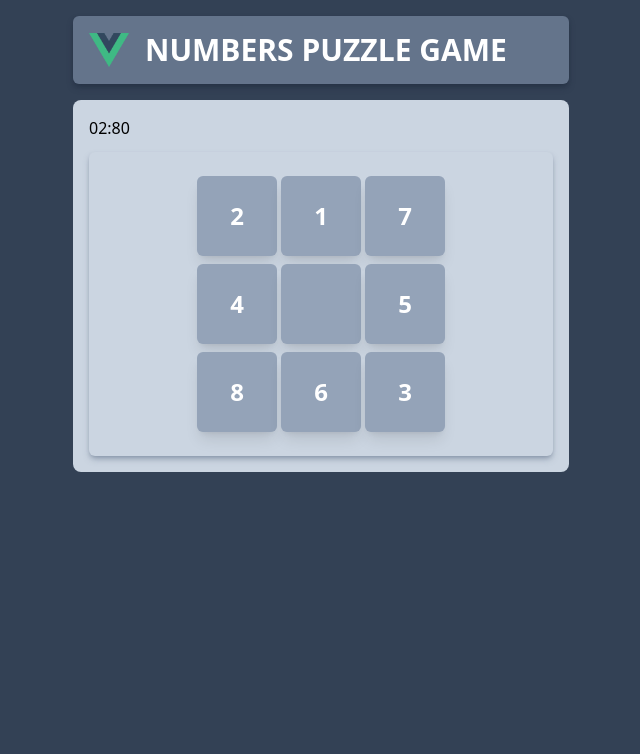
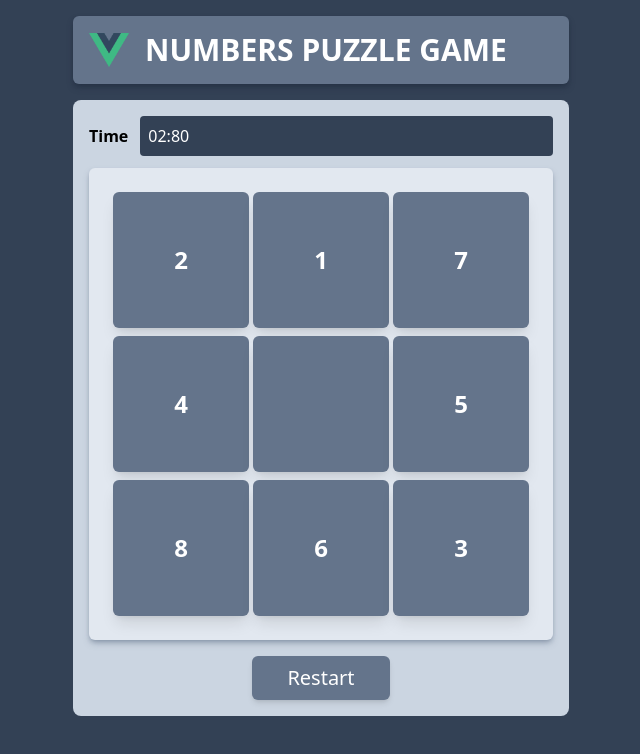
Before and after one commit to molul/numbers-game_vue, a Vue app: page / in a window 1280 px wide. Both pictures are taken after a click on the button "START". Shown: the top 754 px of the page, without its empty margins (319-959 px from the left). Built offline with nearby package versions, Linux system fonts and the light colour scheme.

Commit message:
Restyling finished

```diff
--- a/src/App.vue
+++ b/src/App.vue
@@ -18,7 +18,7 @@
 		</div>
 
 		<div v-if="status === 'gaming'" class="height-100 d-flex justify-content-center align-items-center">
-			<Game :size="size" @stop-game="stopGame"/>
+			<Game :size="size" @stop-game="stopGame" @play-again="playAgain"/>
 		</div>
 
 		<div v-if="status === 'stopping'" class="height-100 d-flex justify-content-center align-items-center">
@@ -56,7 +56,7 @@ export default {
 			}
 		},
 		playAgain () {
-			this.status = 'gaming';
+			this.status = 'beginning';
 		}
 	}
 }
--- a/src/components/Game.vue
+++ b/src/components/Game.vue
@@ -1,16 +1,24 @@
 <template>
 	<div class="text-left p-4 rounded-lg bg-slate-300">
-		<div class="mb-3">
-			<Time :time="time"/>
+		<div class="mb-3 flex gap-3 items-center">
+			<div class="font-bold">Time</div>
+			<div class="bg-slate-700 text-white rounded p-2 w-full">
+				<Time :time="time"/>
+			</div>
 		</div>
 
-		<div class="relative shadow-md shadow-slate-500/50 max-w-lg rounded-md bg-slate-300 mx-auto space-y-2 p-4 sm:p-6">
-					<div class="max-w-lg flex items-center justify-center space-x-1" v-for="(i, row) in board" :key="i">
-						<div class=" text-white text-2xl font-bold inline-block w-20 aspect-square rounded sm:rounded-md flex items-center justify-center bg-slate-400 shadow-lg" v-for="(j, col) in i" :key="j" @click="swapBoard(row, col)">
-							{{ j }}
-						</div>
-					</div>
+		<div class="relative shadow-md shadow-slate-500/50 max-w-lg rounded-md bg-slate-200 mx-auto space-y-2 p-4 sm:p-6">
+			<div class="max-w-lg flex items-center justify-center space-x-1" v-for="(i, row) in board" :key="i">
+				<div class=" text-white text-2xl font-bold inline-block w-40 aspect-square rounded sm:rounded-md flex items-center justify-center bg-slate-500 shadow-lg" v-for="(j, col) in i" :key="j" @click="swapBoard(row, col)">
+					{{ j }}
+				</div>
+			</div>
 		</div>
+
+		<div class="text-center mt-4">
+			<button class="text-sm sm:text-base shadow-md transition-colors px-6 py-2 rounded-md bg-slate-500 hover:bg-slate-400 active:bg-slate-400 text-white " @click="$emit('play-again')">Restart</button>
+		</div>
+
 	</div>
 </template>
 
--- a/src/components/PlayAgain.vue
+++ b/src/components/PlayAgain.vue
@@ -1,11 +1,14 @@
 <template>
-	<div class="text-center">
+	<div class="text-center py-4 rounded-lg bg-slate-300">
+		<div class="text-3xl font-bold mb-4">You won!</div>
+
+		<div class="mb-4">
+			<div>Time: <Time :time="score" /></div>
+			<div>Best time: <Time :time="record" /></div>
+		</div>
+
 		<div>
-			<h3>Time: <Time :time="score" /></h3>
-			<h3>Best time: <Time :time="record" /></h3>
-		</div>
-		<div>
-			<button class="btn btn-secondary mt-4" @click="$emit('play-again')">Play again</button>
+			<button class="text-sm sm:text-base shadow-md transition-colors px-6 py-2 rounded-md bg-slate-500 hover:bg-slate-400 active:bg-slate-400 text-white " @click="$emit('play-again')">Play again</button>
 		</div>
 	</div>
 
```
